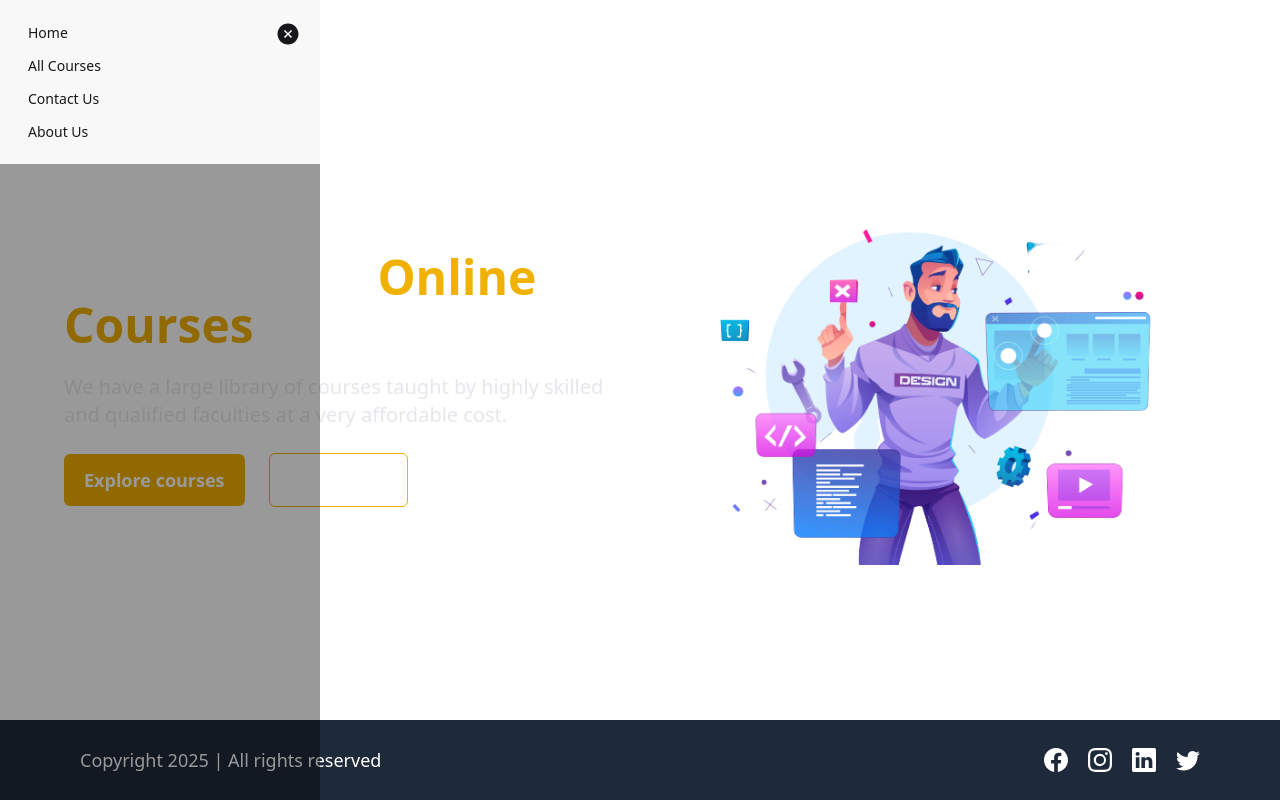
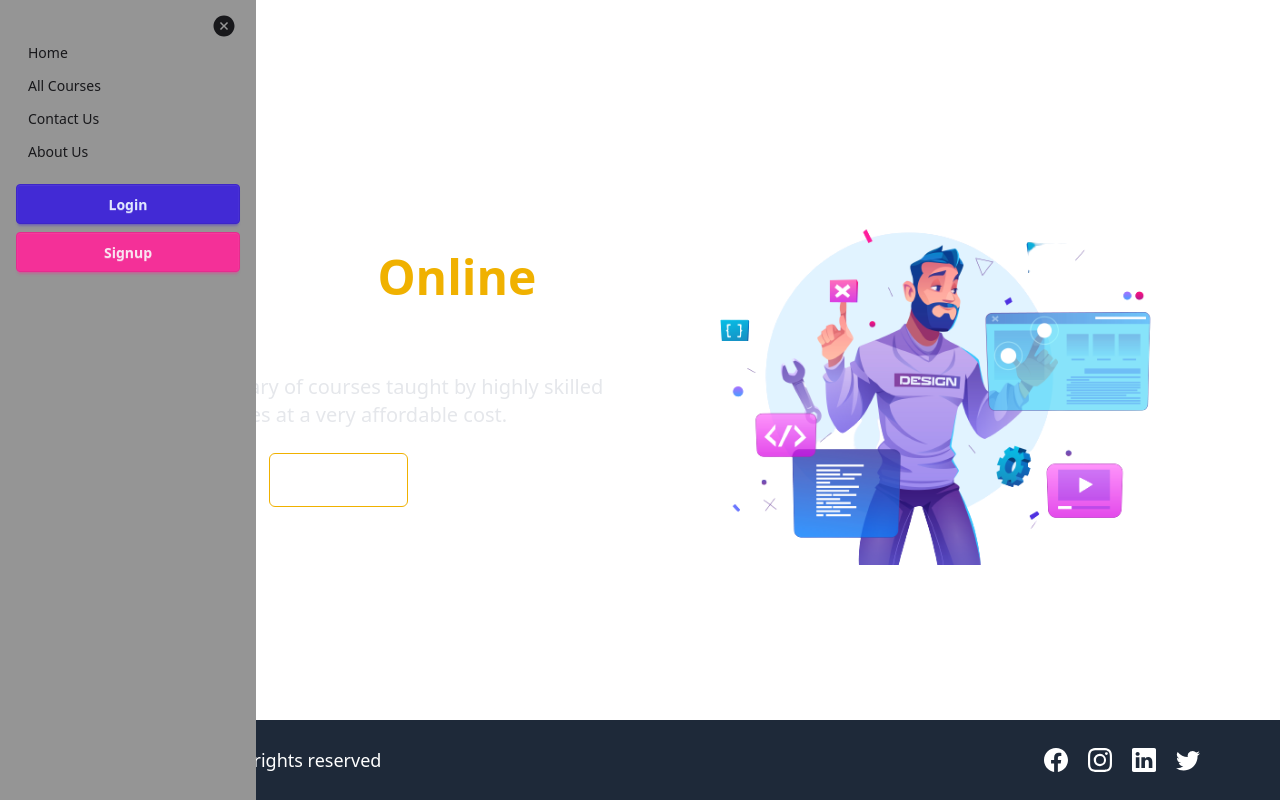
Before and after one commit to subhranil002/Learning-Management-System-Frontend, a React (Vite) app: page / in a window 1280 px wide. Both pictures are taken after a click on the label 32 px from the left and 32 px from the top of the page. Built offline with nearby package versions, Linux system fonts and the light colour scheme.

Commit message:
Add action buttons in nav

```diff
--- a/src/Components/Header.jsx
+++ b/src/Components/Header.jsx
@@ -1,11 +1,18 @@
 import { AiFillCloseCircle } from "react-icons/ai";
 import { FiMenu } from "react-icons/fi";
-import { Link } from "react-router-dom";
+import { useDispatch, useSelector } from "react-redux";
+import { Link, useNavigate } from "react-router-dom";
 
 function Header() {
+    const dispatch = useDispatch();
+    const navigate = useNavigate;
+
+    const isLoggedIn = useSelector((state) => state?.auth?.isLoggedIn);
+    const role = useSelector((state) => state?.auth?.role);
+
     function changeWidth() {
         const drawerSide = document.getElementsByClassName("drawer-side");
-        drawerSide[0].style.width = "auto";
+        drawerSide[0].style.width = "20vw";
     }
 
     function hideDrawer() {
@@ -15,38 +22,101 @@ function Header() {
         drawerSide[0].style.width = "0";
     }
 
+    function handleLogout() {
+        dispatch();
+        navigate("/");
+    }
+
     return (
-        <div className="drawer absolute left-0 z-50 w-fit">
+        <div className="drawer fixed left-0 top-0 z-50 w-fit">
             <input className="drawer-toggle" id="my-drawer" type="checkbox" />
             <div className="drawer-content">
                 <label htmlFor="my-drawer" className="cursor-pointer relative">
                     <FiMenu
                         onClick={changeWidth}
-                        size={"32px"}
+                        size="32px"
                         className="font-bold text-white m-4"
                     />
                 </label>
             </div>
-            <div className="drawer-side w-0">
+            <div className="drawer-side w-48 sm:w-80 bg-base-200 text-base-content transition-all duration-300">
                 <label htmlFor="my-drawer" className="drawer-overlay"></label>
-                <ul className="menu p-4 w-48 sm:w-80 bg-base-200 text-base-content relative">
-                    <li className="w-fit absolute right-2 z-50">
+                <ul className="menu p-4 w-full relative overflow-hidden">
+                    {/* Close Button */}
+                    <li className="absolute right-2 top-2 z-50">
                         <button onClick={hideDrawer}>
                             <AiFillCloseCircle size={24} />
                         </button>
                     </li>
+
+                    <li className="pt-5">
+                        <Link to="/" onClick={hideDrawer}>
+                            Home
+                        </Link>
+                    </li>
+                    {isLoggedIn && role === "ADMIN" && (
+                        <li>
+                            <Link to="/admin/dashboard" onClick={hideDrawer}>
+                                Admin Dashboard
+                            </Link>
+                        </li>
+                    )}
                     <li>
-                        <Link to="/">Home</Link>
+                        <Link to="/courses" onClick={hideDrawer}>
+                            All Courses
+                        </Link>
                     </li>
                     <li>
-                        <Link to="/courses">All Courses</Link>
+                        <Link to="/contact" onClick={hideDrawer}>
+                            Contact Us
+                        </Link>
                     </li>
                     <li>
-                        <Link to="/contact">Contact Us</Link>
+                        <Link to="/about" onClick={hideDrawer}>
+                            About Us
+                        </Link>
                     </li>
-                    <li>
-                        <Link to="/about">About Us</Link>
-                    </li>
+
+                    {/* Authentication Buttons */}
+                    <div className="w-full flex flex-col items-center justify-center space-y-2 mt-4">
+                        {!isLoggedIn ? (
+                            <>
+                                <Link
+                                    to="/login"
+                                    onClick={hideDrawer}
+                                    className="btn btn-primary w-full text-center"
+                                >
+                                    Login
+                                </Link>
+                                <Link
+                                    to="/signup"
+                                    onClick={hideDrawer}
+                                    className="btn btn-secondary w-full text-center"
+                                >
+                                    Signup
+                                </Link>
+                            </>
+                        ) : (
+                            <>
+                                <Link
+                                    to="/user/profile"
+                                    onClick={hideDrawer}
+                                    className="btn btn-primary w-full text-center"
+                                >
+                                    Profile
+                                </Link>
+                                <button
+                                    onClick={() => {
+                                        handleLogout();
+                                        hideDrawer();
+                                    }}
+                                    className="btn btn-secondary w-full"
+                                >
+                                    Logout
+                                </button>
+                            </>
+                        )}
+                    </div>
                 </ul>
             </div>
         </div>
```
